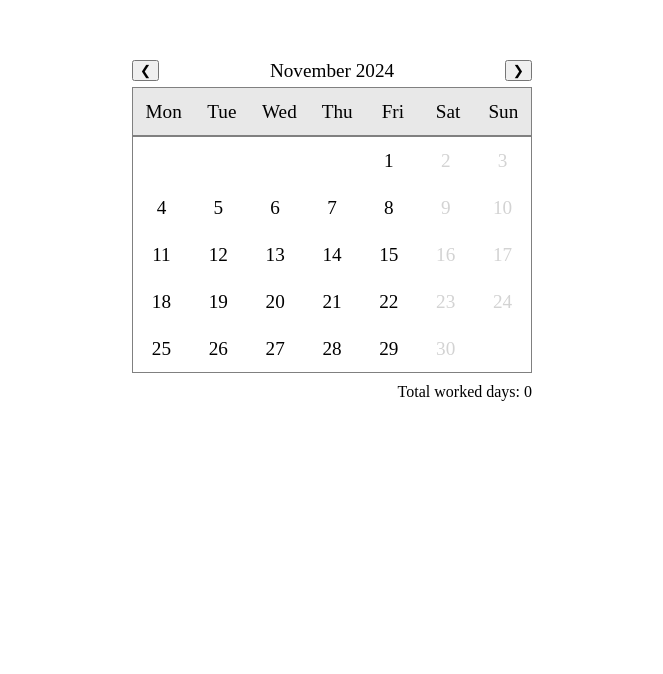
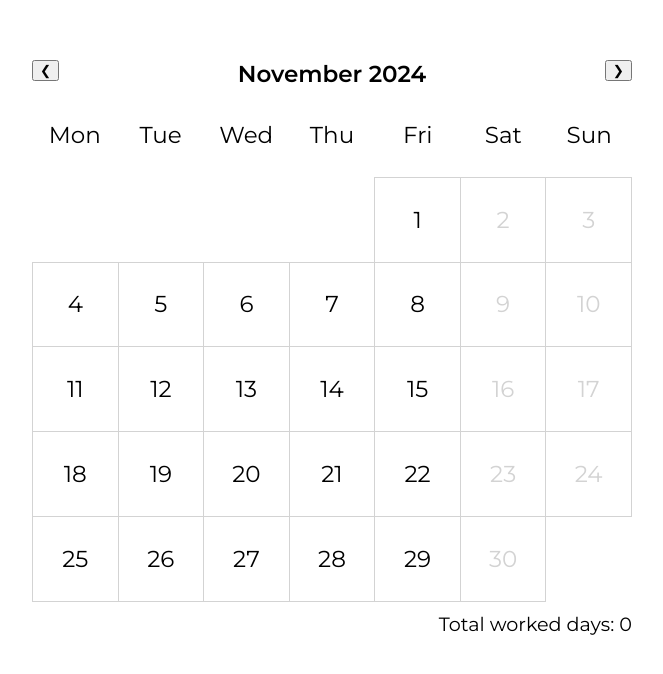
Before and after one commit to ymoreau/monthly-workdays, an Angular app: page / in a window 1280 px wide. Shown: the top 674 px of the page, without its empty margins (308-971 px from the left). Built offline with nearby package versions, Linux system fonts and the light colour scheme.

Commit message:
Add styling for calendar grid

```diff
--- a/src/app/app.component.scss
+++ b/src/app/app.component.scss
@@ -1,4 +1,4 @@
 .calendar {
-  width: 400px;
+  width: 600px;
   margin: 60px auto
 }
--- a/src/app/components/month-calendar/month-calendar.component.html
+++ b/src/app/components/month-calendar/month-calendar.component.html
@@ -15,7 +15,7 @@
   @for (day of days; track day.id) {
     @if (isDayDisabled(day.weekDay)) {
       <div
-        class="grid-cell disabled-cell"
+        class="grid-cell day-cell disabled-cell"
         [ngStyle]="{'grid-column': day.dayNumber === 1 ?  + dayColumnPosition(day) : '' }"
         >
         {{ day.dayNumber }}
@@ -26,7 +26,7 @@
         tabindex="day.dayNumber"
         (click)="day.toggleStatus()"
         (keyup.enter)="day.toggleStatus()"
-        class="grid-cell selectable"
+        class="grid-cell day-cell selectable"
         [ngClass]="{'selected': day.status === WorkDayStatus.FULL_DAY,
                     'half-selected': day.status === WorkDayStatus.HALF_DAY}"
         [ngStyle]="{'grid-column': day.dayNumber === 1 ?  + dayColumnPosition(day) : '' }"
--- a/src/app/components/month-calendar/month-calendar.component.scss
+++ b/src/app/components/month-calendar/month-calendar.component.scss
@@ -1,6 +1,7 @@
 .header {
   text-align: center;
   font-size: larger;
+  font-weight: 600;
   margin-bottom: 5px;
 }
 
@@ -16,21 +17,25 @@
   text-align: center;
   font-size: larger;
   user-select: none;
-  border: 1px gray solid;
 }
 
 .week-headers {
-  background-color: rgb(232, 232, 232);
   font-weight: 500;
 }
 
 .days {
-  font-weight: 400;
+  padding-top: 1px;
+  padding-left: 1px;
 }
 
 .grid-cell {
-  margin: 1px;
-  padding: 0.6em;
+  padding: 1.21em 0.6em;
+}
+
+.day-cell {
+  border: 1px lightgray solid;
+  margin-top: -1px;
+  margin-left: -1px;
 }
 
 .selectable {
@@ -43,15 +48,12 @@
 }
 
 .selected {
-  background-color: #1a7eea;
-  // color: white;
+  background-color: #8bbbff;
 }
 
 .half-selected {
   background: linear-gradient(
         to right bottom,
-        #1a7eea 50%,
+        #8bbbff 50%,
         transparent 50%) no-repeat;
-  // background-color: rgb(68, 103, 233);
-  // color: white;
 }
--- a/src/styles.scss
+++ b/src/styles.scss
@@ -1,3 +1,10 @@
+@import url("https://fonts.googleapis.com/css?family=Montserrat:400,600");
+body {
+  font-family: 'Montserrat';
+  font-weight: 400;
+  font-size: larger;
+}
+
 .float-left {
   float: left;
 }
```
